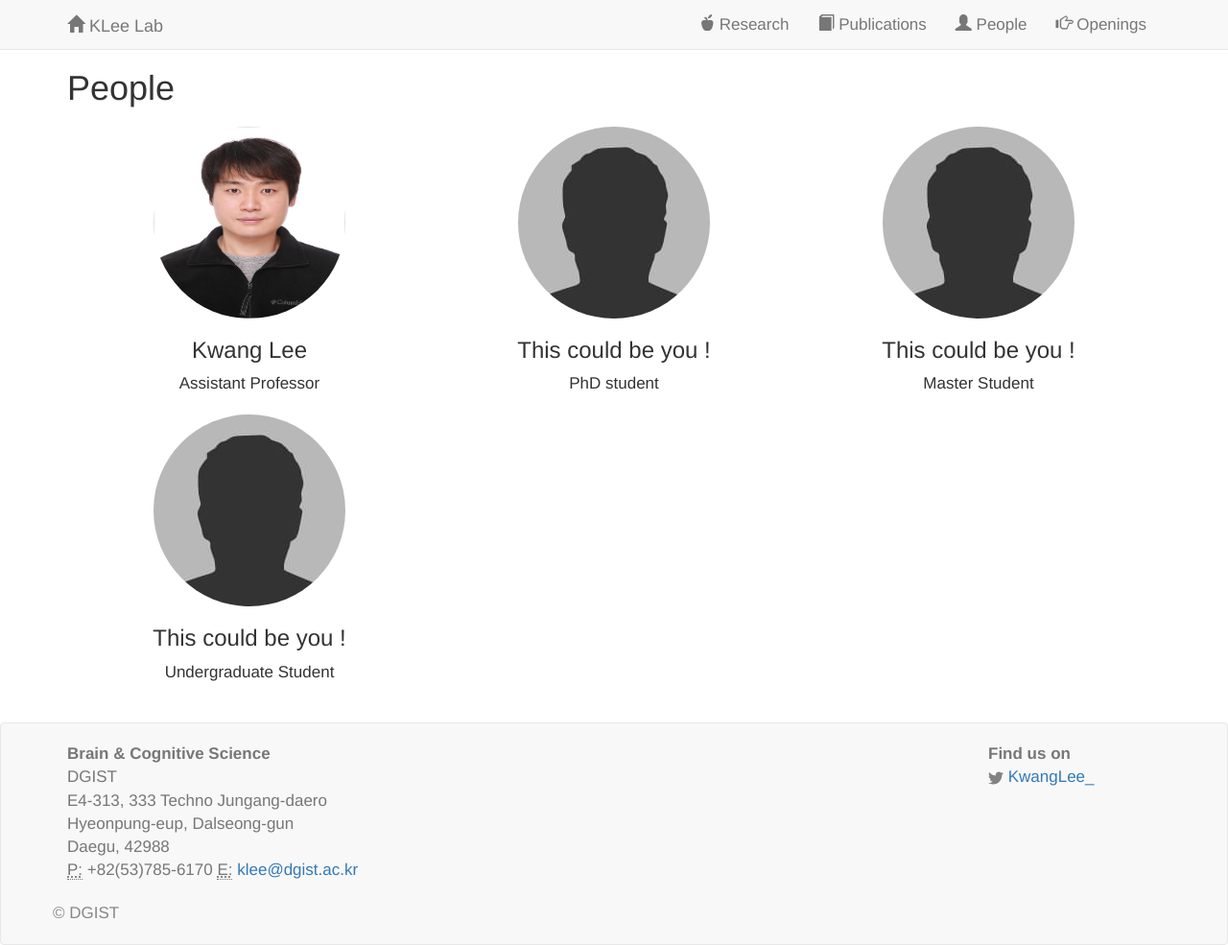
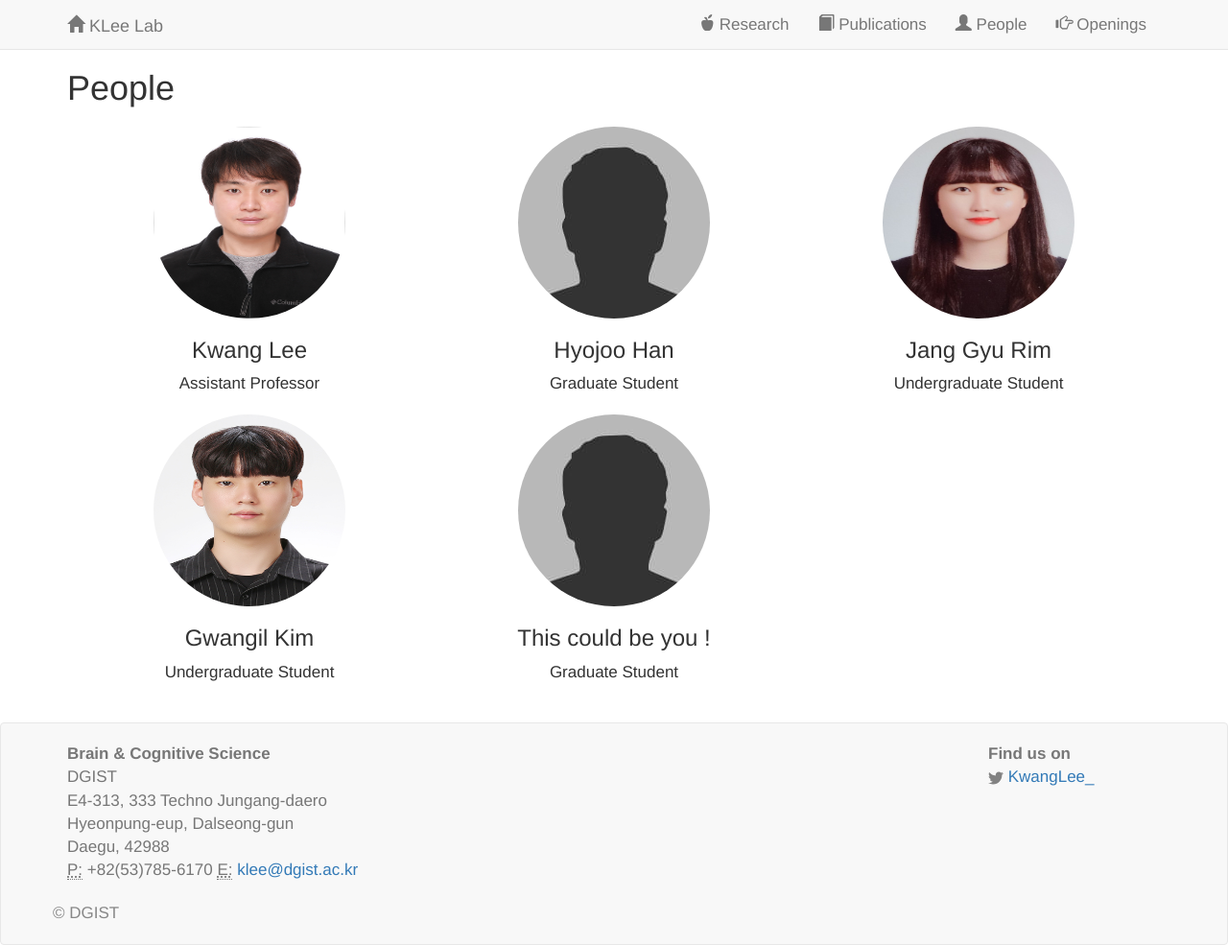
Before and after one commit to kleelab/kleelab.github.io, a Jekyll site: the page built from people.html, in a window 1280 px wide. Shown: the whole page at 96% size. Built offline with Jekyll 4.4.1, drawn with Linux system fonts in a browser that asks for light colours; nearby versions of some CDN libraries; a style sheet for code colours, icons or effects is not loaded.

Commit message:
Update people.yml

```diff
--- a/_data/people.yml
+++ b/_data/people.yml
@@ -4,14 +4,18 @@
   role: Assistant Professor
   photo: "images/Kwang.jpg"
 
-- name: "This could be you !"
-  role: PhD student
+- name: Hyojoo Han
+  role: Graduate Student
   photo: "/images/Rock.jpg"
 
-- name: "This could be you !"
-  role: Master Student
-  photo: "/images/Rock.jpg"
+- name: Jang Gyu Rim
+  role: Undergraduate Student
+  photo: "/images/Jang Gyu Rim.jpg"
+
+- name: Gwangil Kim
+  role: Undergraduate Student
+  photo: "/images/Gwangil Kim.jpg"
 
 - name: "This could be you !"
-  role: Undergraduate Student
+  role: Graduate Student
   photo: "/images/Rock.jpg"
```
